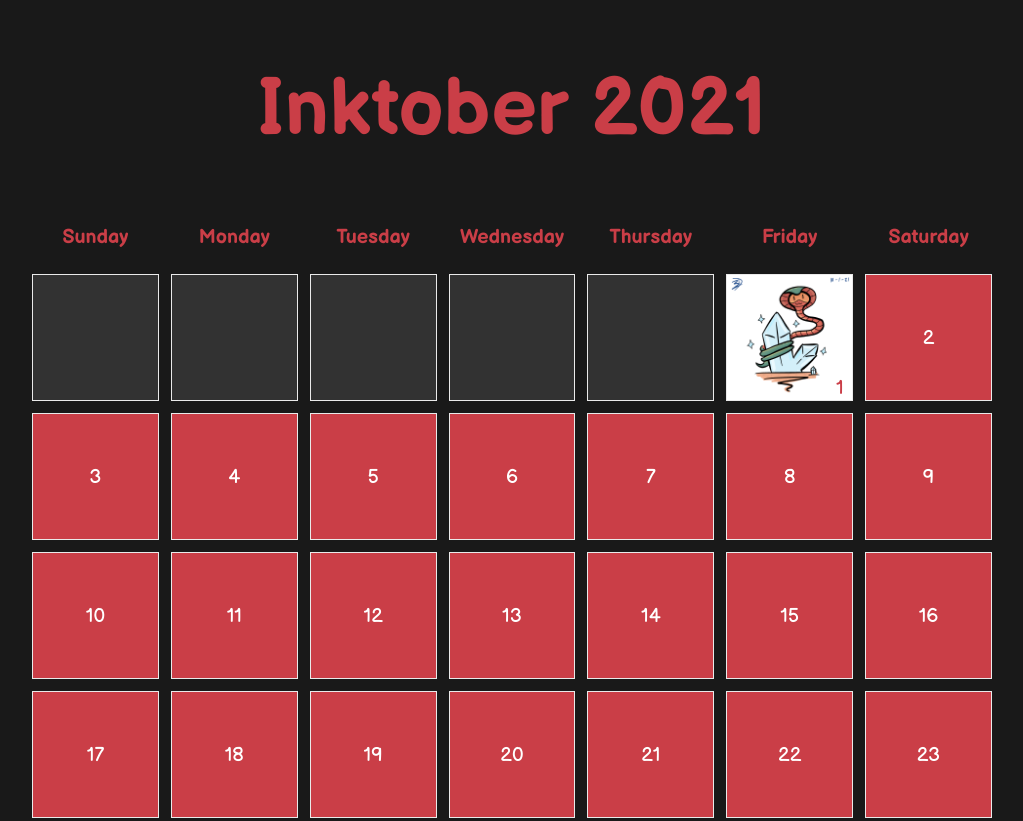
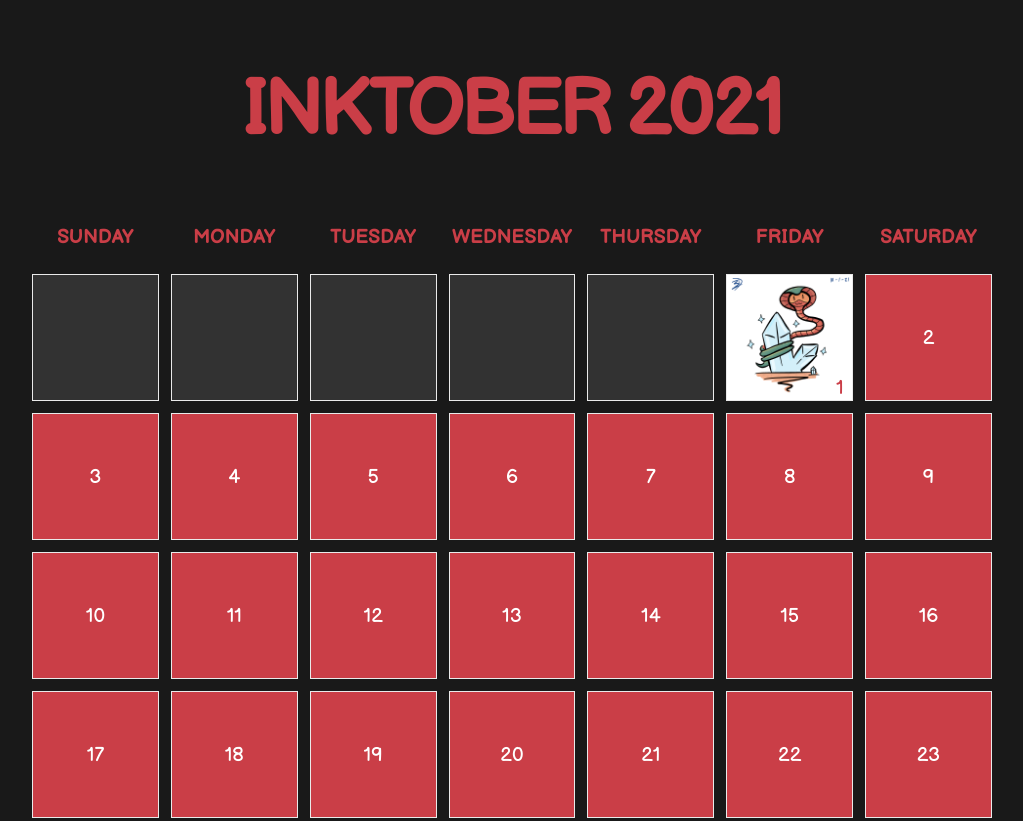
Before and after one commit to zeeodd/inktober, a plain HTML site: page index.html in a window 1280 px wide. Shown: the top 821 px of the page, without its empty margins (128-1151 px from the left). Drawn offline with nearby package versions, Linux system fonts and the light colour scheme.

Commit message:
uppercase

```diff
--- a/styles/style.css
+++ b/styles/style.css
@@ -1,9 +1,11 @@
 body {
   font-family: 'Balsamiq Sans', cursive !important;
   background: rgb(25, 25, 25);
+  text-transform: uppercase;
 }
 
 header {
+  letter-spacing: -5px;
   display: flex;
   align-items: center;
   font-size: calc(16px + (26 - 16) * ((100vw - 300px) / (1600 - 300)));
```
